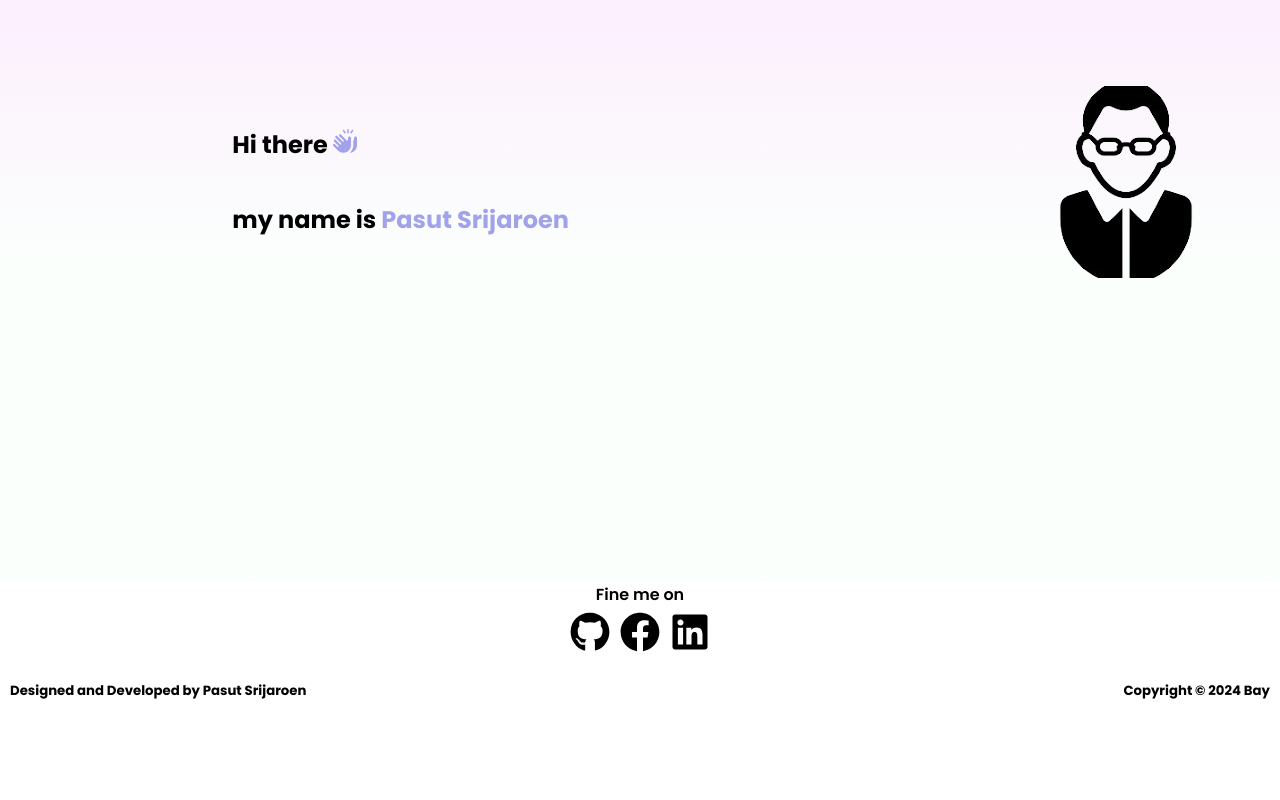
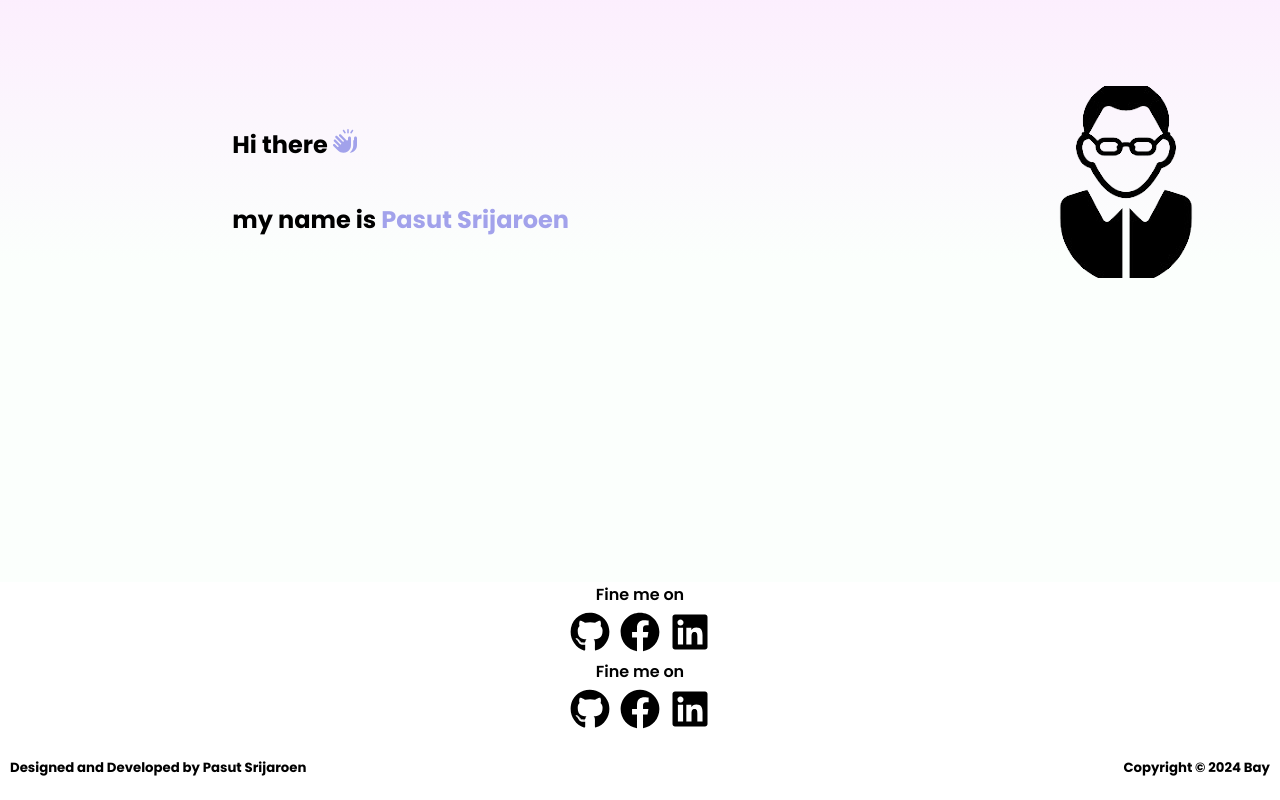
Before and after one commit to 5935512009/resume_Bay, a React (Create React App) app: page / in a window 1280 px wide. Shown: the part 315-1115 px from the top of the page. Before the commit the page ends 1038 px from the top, so only its background shows below. Built offline with nearby package versions, Linux system fonts and the light colour scheme.

Commit message:
update:{import FindMe.jsx}

```diff
--- a/src/App.js
+++ b/src/App.js
@@ -14,7 +14,7 @@ import Projects from './pages/projects/Projects';
 import Resume from './pages/resume/Resume';
 import Blogs from './pages/Blogs/Blogs';
 import ShopCategory from './pages/ShopCategory/ShopCategory';
-
+import FindMe from './components/findme/FindMe.jsx'
 
 function App() {
   return (
@@ -32,6 +32,7 @@ function App() {
         <Route path="/women" element={<ShopCategory category="woman"/>}/>
         <Route path="/child" element={<ShopCategory category="child"/>}/>
       </Routes>
+      <div className='findMe'><FindMe/></div>
       <div className='footer'> <Footer/></div>
       </BrowserRouter>
 
```
